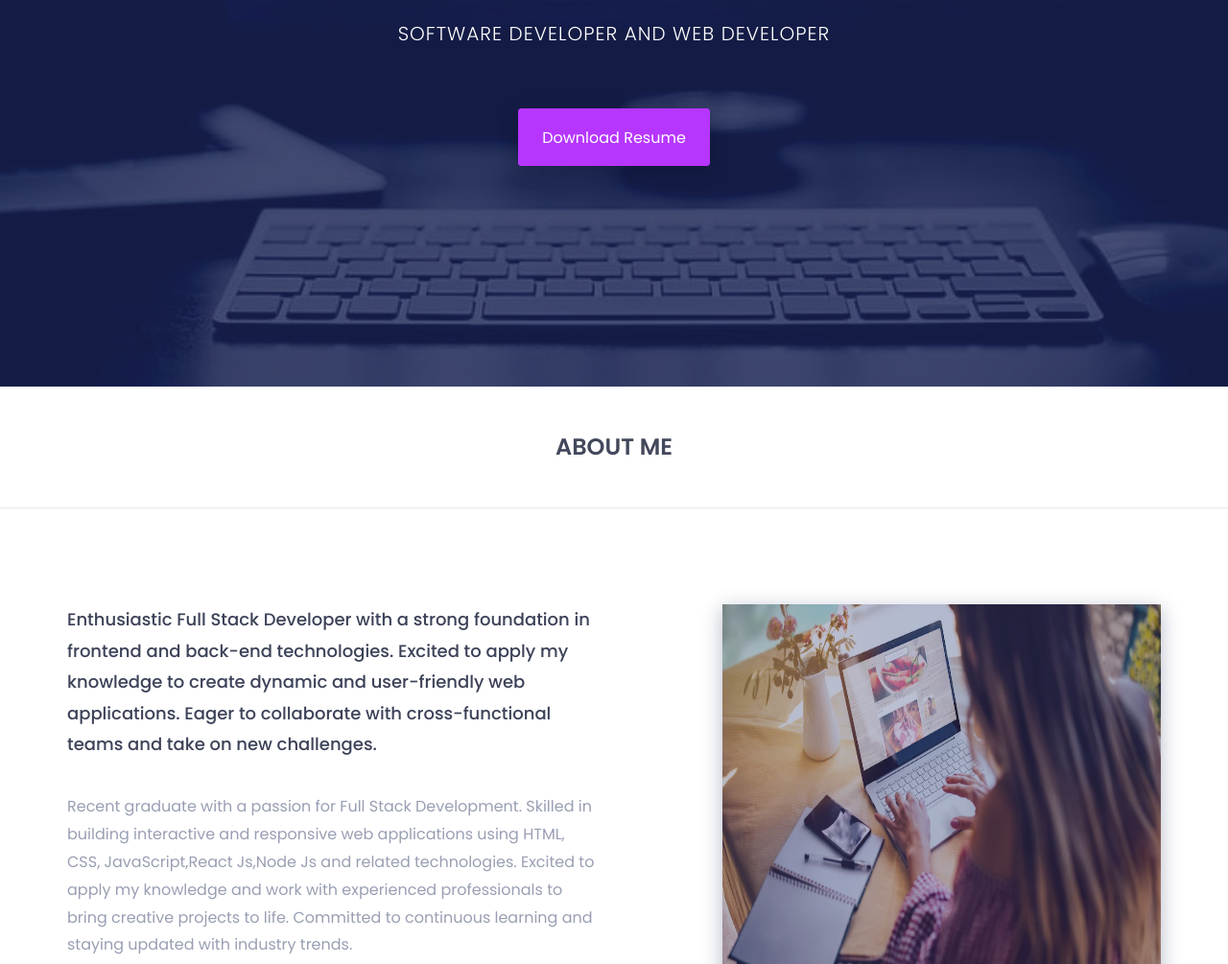
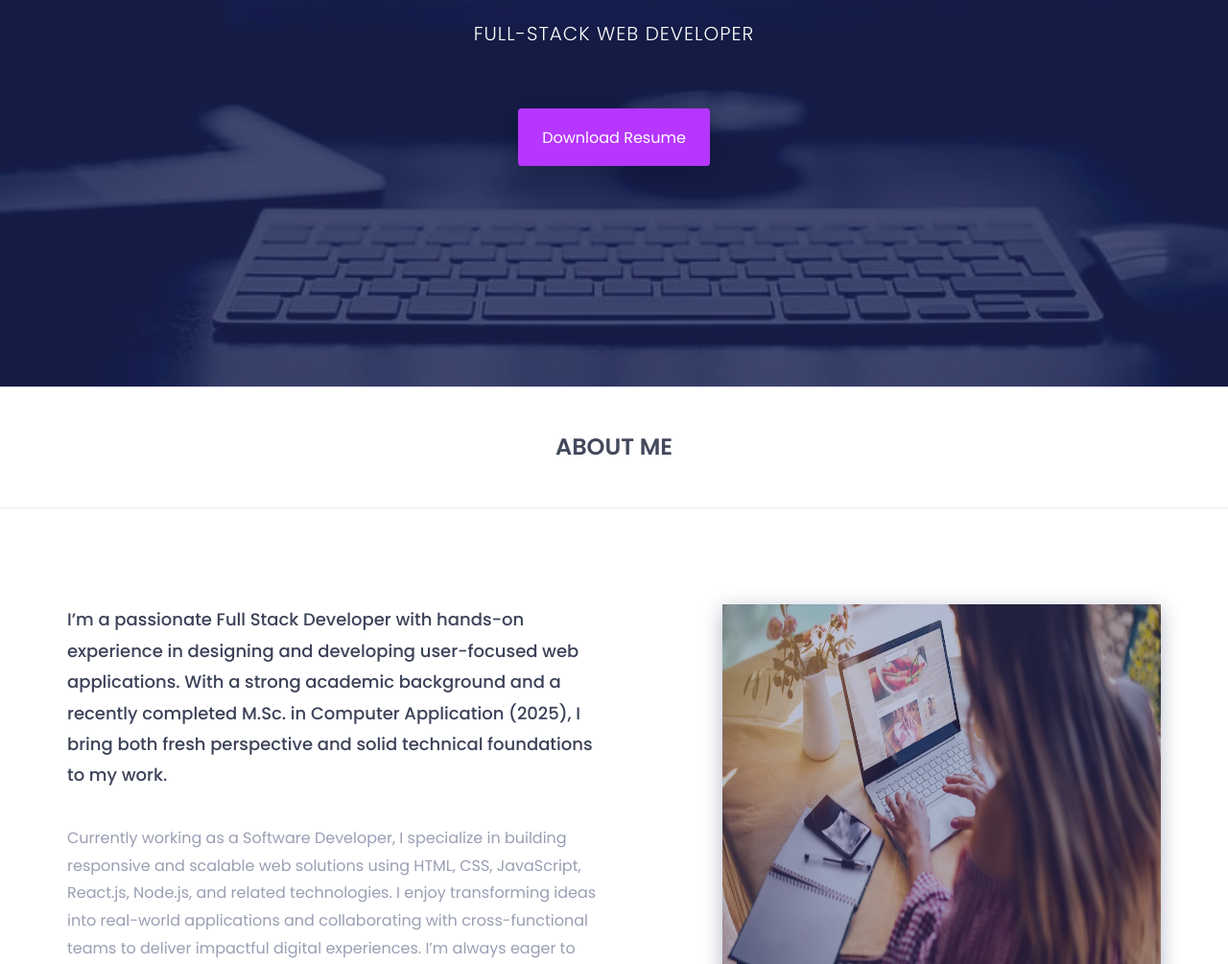
Before and after one commit to ShelakeKalyani/KPortfolio.github.io, a plain HTML site: page index.html in a window 1280 px wide. Shown: the part 487-1492 px from the top of the page at 96% size. Drawn offline with nearby package versions, Linux system fonts and the light colour scheme.

Commit message:
Update index.html

```diff
--- a/index.html
+++ b/index.html
@@ -104,8 +104,8 @@
 					<div class="col-md-12 text-center">
 						<div class="header-text">
 							<h2>hi <span>,</span> i am <br> Kalyani <br> Shelake <span>.</span>   </h2>
-							<p>Software Developer and web developer</p>
-							<a href="assets/download/kalyani shelake-CV.pdf" download>download resume</a>
+							<p>Full-Stack Web Developer</p>
+							<a href="assets/download/Resume_Under_Revision.pdf" download>download resume</a>
 						</div><!--/.header-text-->
 					</div><!--/.col-->
 				</div><!-- /.row-->
@@ -125,14 +125,11 @@
 						<div class="col-sm-6">
 							<div class="single-about-txt">
 								<h3>
-									Enthusiastic Full Stack Developer with a strong foundation in
-									frontend and back-end technologies. Excited to apply my
-									knowledge to create dynamic and user-friendly web applications.
-									Eager to collaborate with cross-functional teams and take on
-									new challenges.
+									I’m a passionate Full Stack Developer with hands-on experience in designing and developing user-focused web applications. With a strong academic background and a recently completed M.Sc. in Computer Application (2025), I bring both fresh perspective and solid technical foundations to my work.
 								</h3>
 								<p>
-									Recent graduate with a passion for Full Stack Development. Skilled in building interactive and responsive web applications using HTML, CSS, JavaScript,React Js,Node Js and related technologies. Excited to apply my knowledge and work with experienced professionals to bring creative projects to life. Committed to continuous learning and staying updated with industry trends.
+									Currently working as a Software Developer, I specialize in building responsive and scalable web solutions using HTML, CSS, JavaScript, React.js, Node.js, and related technologies. I enjoy transforming ideas into real-world applications and collaborating with cross-functional teams to deliver impactful digital experiences.
+									I’m always eager to embrace new challenges, enhance my skills, and stay ahead of industry trends to build clean, maintainable, and efficient code..
 								</p>
 								<div class="row">
 									<div class="col-sm-6">
```
